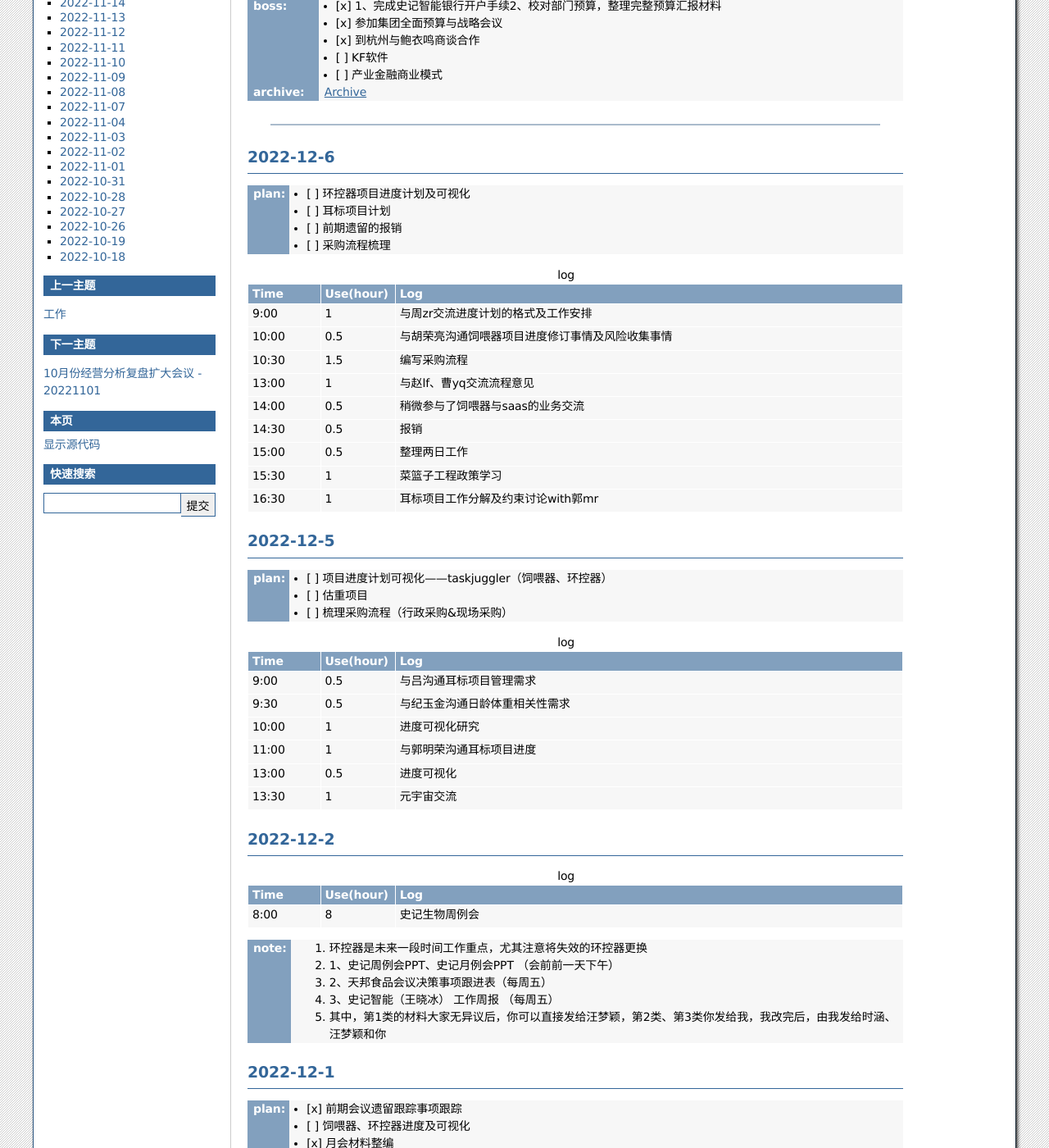
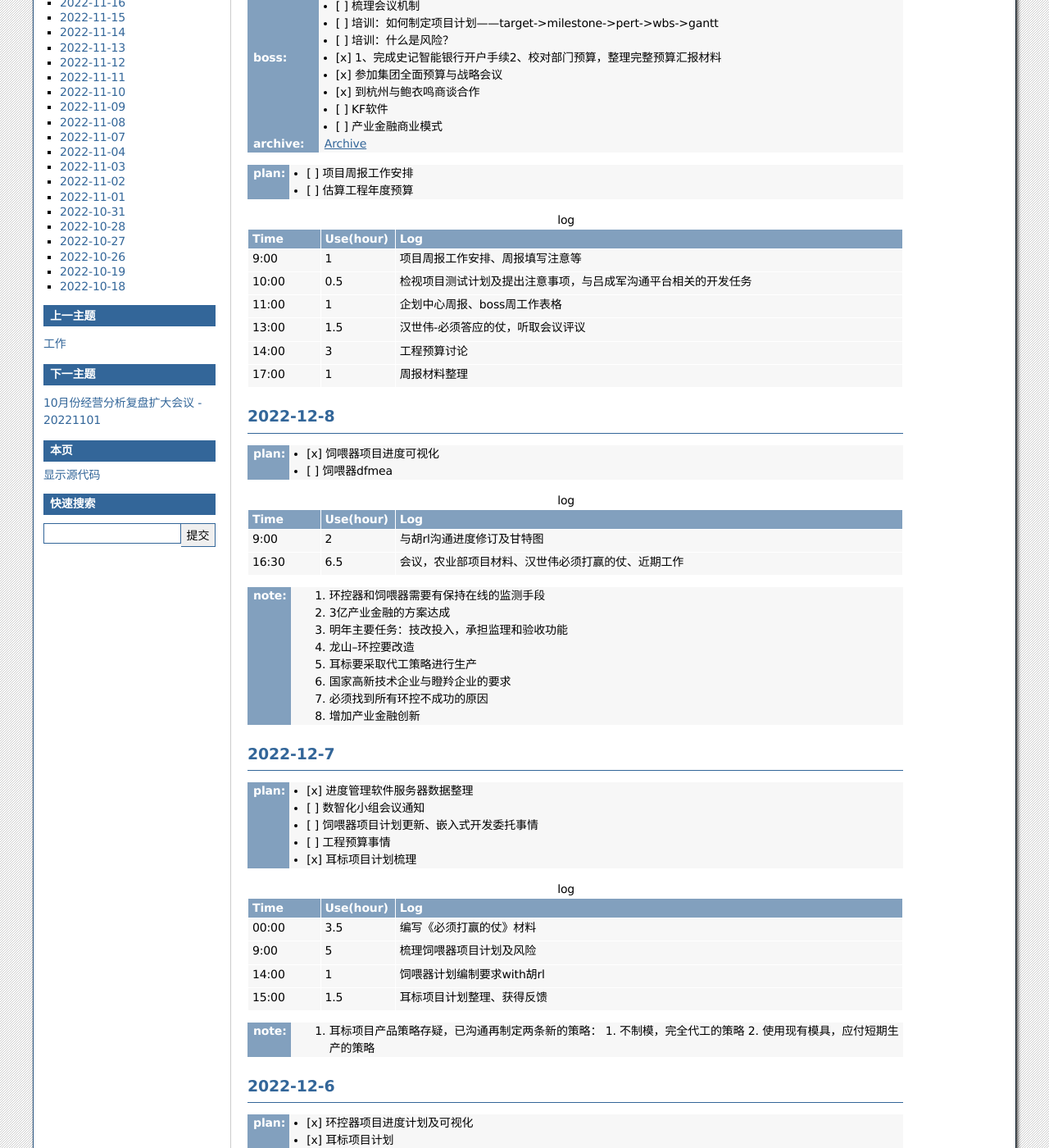
Before and after one commit to cruiurc/cruiurc.github.io, a Sphinx documentation site: the page built from source/work/sj/sj.rst, in a window 1280 px wide and 1400 px high, scrolled down 472 px. Shown: the whole window at 82% size. Built offline with Sphinx 7.4.7, drawn with Linux system fonts in a browser that asks for light colours; some of the changed text lies outside the part shown.

Commit message:
20221209 diary

```diff
--- a/source/index.rst
+++ b/source/index.rst
@@ -9,10 +9,9 @@
 
 
    work/index
-   miscellaneous/index
-
 
 .. toctree::
    :hidden:
 
    diary/index
+   miscellaneous/index
--- a/source/work/sj/sj.rst
+++ b/source/work/sj/sj.rst
@@ -12,6 +12,7 @@ TODO
    - [x] 12-10，行政&现场采购流程
    - [ ] 12-8，提交菜篮子工程材料
    - [ ] 12-9，估重项目with朱宸萱
+   - [ ] 国家高新技术企业与瞪羚企业的资质要求
 
 :某个时间:
    - [ ] 向全员开展项目管理&工具培训
@@ -20,6 +21,8 @@ TODO
    - [ ] 向机械、电子设计开展DFMEA培训
    - [ ] TVOC&更多传感器在环控中的应用
    - [ ] 梳理会议机制
+   - [ ] 培训：如何制定项目计划——target->milestone->pert->wbs->gantt
+   - [ ] 培训：什么是风险？
 
 :boss:
    - [x] 1、完成史记智能银行开户手续2、校对部门预算，整理完整预算汇报材料
@@ -33,14 +36,79 @@ TODO
 
 
 ---------
+2022-12-9
+----------
+:plan:
+   - [ ] 项目周报工作安排
+   - [ ] 估算工程年度预算
+
+.. csv-table:: log
+   :header: "Time", "Use(hour)", "Log"
+   :widths: 10, 10, 70
+
+   9:00, 1, 项目周报工作安排、周报填写注意等
+   10:00, 0.5, 检视项目测试计划及提出注意事项，与吕成军沟通平台相关的开发任务
+   11:00, 1, 企划中心周报、boss周工作表格
+   13:00, 1.5, 汉世伟-必须答应的仗，听取会议评议
+   14:00, 3, 工程预算讨论
+   17:00, 1, 周报材料整理
+
+2022-12-8
+----------
+:plan:
+   - [x] 饲喂器项目进度可视化
+   - [ ] 饲喂器dfmea
+
+.. csv-table:: log
+   :header: "Time", "Use(hour)", "Log"
+   :widths: 10, 10, 70
+
+   9:00, 2, 与胡rl沟通进度修订及甘特图
+   16:30, 6.5, 会议，农业部项目材料、汉世伟必须打赢的仗、近期工作
+
+
+:note:
+   1. 环控器和饲喂器需要有保持在线的监测手段
+   2. 3亿产业金融的方案达成
+   3. 明年主要任务：技改投入，承担监理和验收功能
+   4. 龙山--环控要改造
+   5. 耳标要采取代工策略进行生产
+   6. 国家高新技术企业与瞪羚企业的要求
+   7. 必须找到所有环控不成功的原因
+   8. 增加产业金融创新
+
+2022-12-7
+----------
+:plan:
+   - [x] 进度管理软件服务器数据整理
+   - [ ] 数智化小组会议通知
+   - [ ] 饲喂器项目计划更新、嵌入式开发委托事情
+   - [ ] 工程预算事情
+   - [x] 耳标项目计划梳理
+
+.. csv-table:: log
+   :header: "Time", "Use(hour)", "Log"
+   :widths: 10, 10, 70
+
+   00:00, 3.5, 编写《必须打赢的仗》材料
+   9:00, 5, 梳理饲喂器项目计划及风险
+   14:00, 1, 饲喂器计划编制要求with胡rl
+   15:00, 1.5, 耳标项目计划整理、获得反馈
+
+:note:
+   1. 耳标项目产品策略存疑，已沟通再制定两条新的策略：
+      1. 不制模，完全代工的策略
+      2. 使用现有模具，应付短期生产的策略
+
+
 
 2022-12-6
 ----------
 :plan:
-   - [ ] 环控器项目进度计划及可视化
-   - [ ] 耳标项目计划
-   - [ ] 前期遗留的报销
-   - [ ] 采购流程梳理
+   - [x] 环控器项目进度计划及可视化
+   - [x] 耳标项目计划
+   - [x] 前期遗留的报销
+   - [x] 采购流程梳理
 
 .. csv-table:: log
    :header: "Time", "Use(hour)", "Log"
@@ -55,6 +123,7 @@ TODO
    15:00, 0.5, 整理两日工作
    15:30, 1, 菜篮子工程政策学习
    16:30, 1, 耳标项目工作分解及约束讨论with郭mr
+   17:30, 1, 修订周zr对环控计划内容
 
 
 2022-12-5
@@ -63,6 +132,8 @@ TODO
    - [ ] 项目进度计划可视化——taskjuggler（饲喂器、环控器）
    - [ ] 估重项目
    - [ ] 梳理采购流程（行政采购&现场采购）
+   - [ ] 菜篮子项目材料申报
+   - [ ] 修改《必须打赢的仗》
 
 .. csv-table:: log
    :header: "Time", "Use(hour)", "Log"
```
Also changed, not shown: source/diary/diary.rst (+22 -0 lines).
